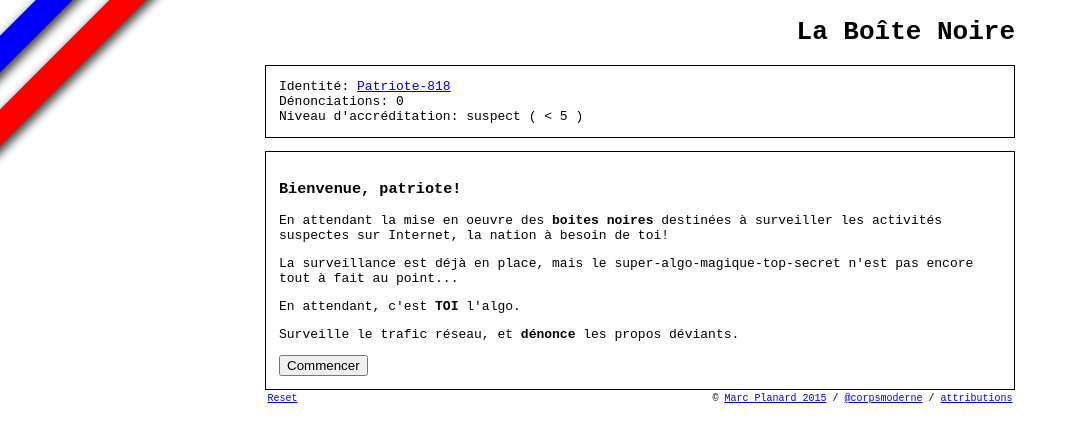
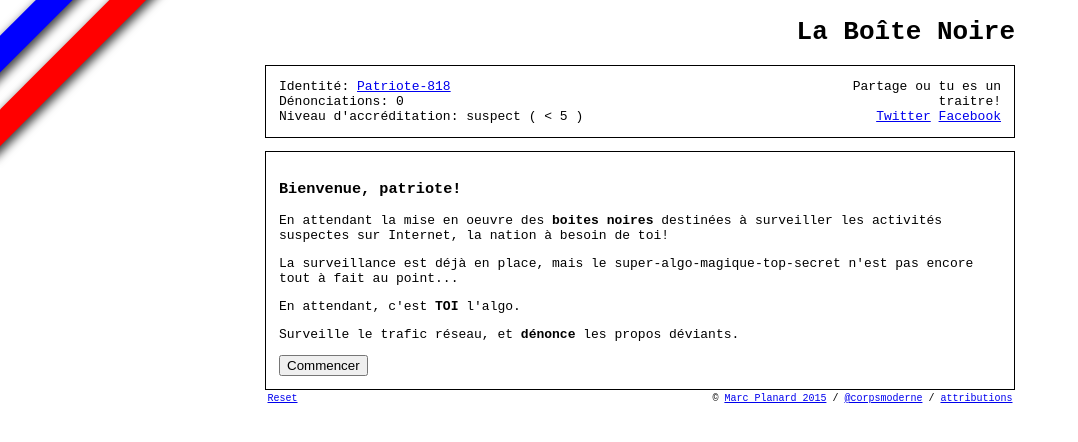
Before and after one commit to corpsmoderne/laboitenoire, a website: page pub/index.html in a window 1280 px wide. Shown: the whole page, without its empty margins (0-1078 px from the left). Drawn offline with Linux system fonts and the light colour scheme; files that its build step writes are made by us from their sources; files whose address does not match are found by name.

Commit message:
add share links

```diff
--- a/pub/index.html
+++ b/pub/index.html
@@ -21,6 +21,12 @@
       <h1>La Boîte Noire</h1>
 
       <div class="player">
+        <div class="share">
+          <div>Partage ou tu es un traitre!</div>
+          <a href="http://www.twitter.com/share?url=http%3A%2F%2Flaboitenoire.corpsmoderne.net%2F" target="_blank">Twitter</a>
+          <a href="http://www.facebook.com/sharer/sharer.php?u=http%3A%2F%2Flaboitenoire.corpsmoderne.net%2F" target="_blank">Facebook</a>
+        </div>
+
         <span>Identité:</span> <a href="#" id="name"></a>
         <br/>
         <span>Dénonciations:</span> <span id="pts"></span>
--- a/pub/style.css
+++ b/pub/style.css
@@ -49,6 +49,7 @@ h1 {
     position: relative;
     border: thin solid black;
     margin-bottom: 1em;
+    background: white;
 }
 .lstOutter h2 {
     margin: 0px;
@@ -193,6 +194,13 @@ img.flip {
   filter: FlipH;                 /* IE 6/7/8 */
 }
 
+.share {
+    text-align: right;
+    float: right;
+    height: 100%;
+    width: 200px;
+}
+
 .loading
 {
 animation-name: myfirst;
```
